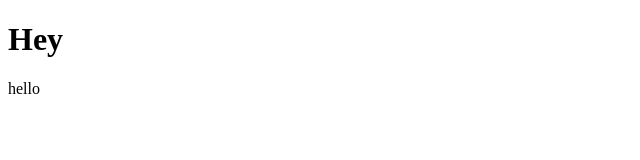
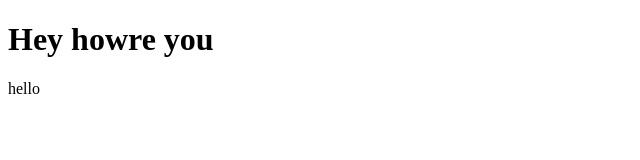
Before and after one commit to m-adil-tariq/mysite, a plain HTML site: page index.html in a window 1280 px wide. Shown: the whole page, without its empty margins (0-640 px from the left). Drawn offline with Linux system fonts and the light colour scheme.

Commit message:
Update index.html

```diff
--- a/index.html
+++ b/index.html
@@ -6,7 +6,7 @@
     <title>Document</title>
 </head>
 <body>
-    <h1>Hey</h1>
+    <h1>Hey howre you</h1>
     <p>hello</p>
 </body>
 </html>
```
